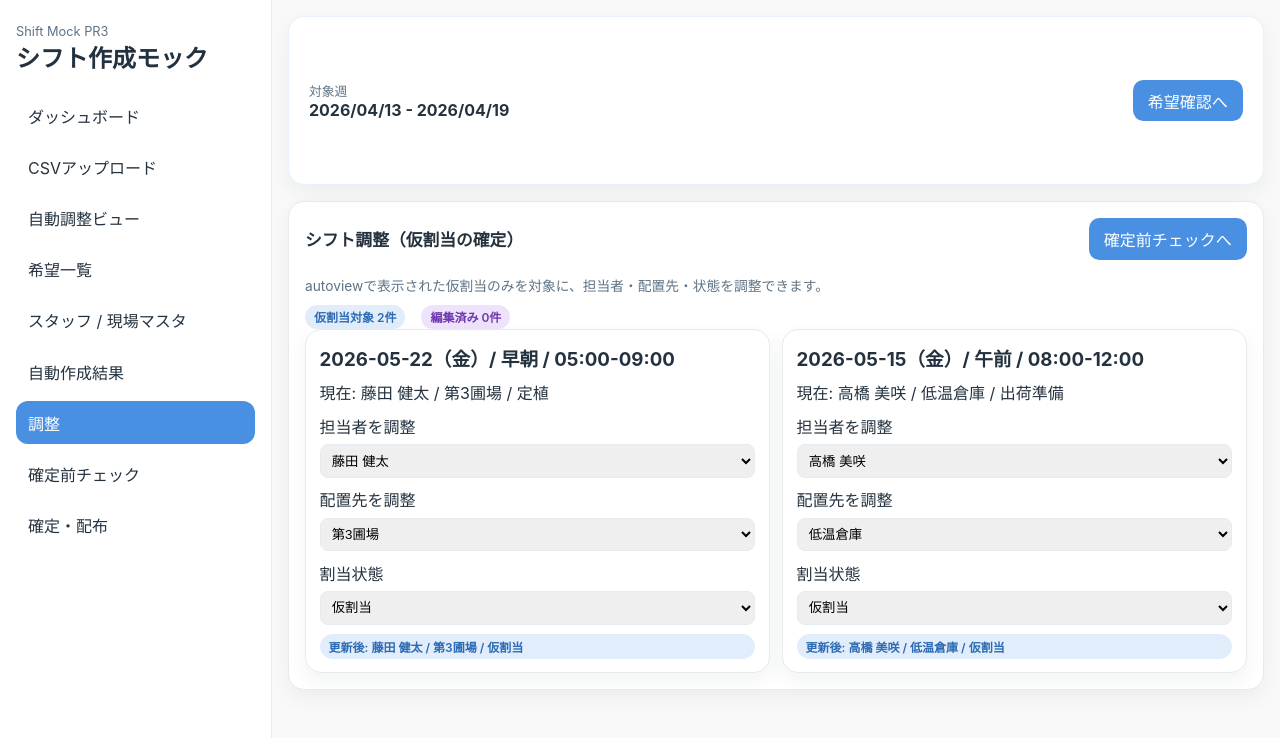
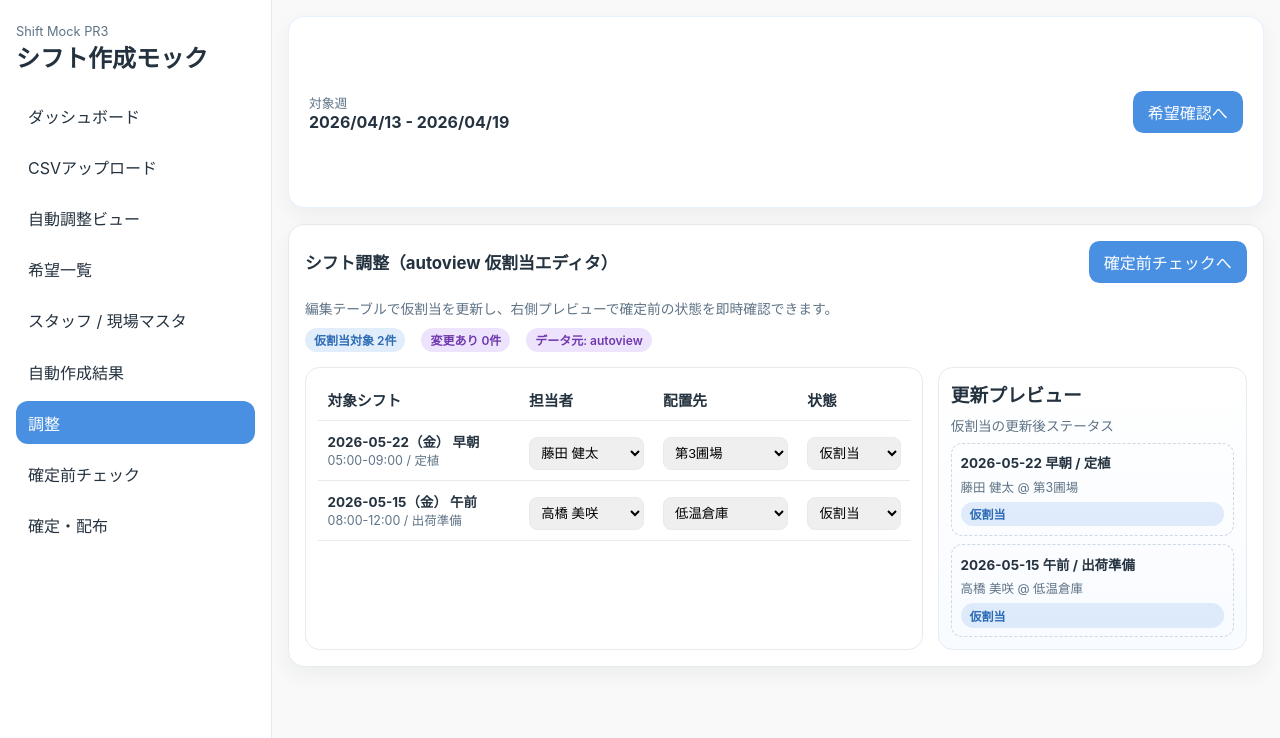
Before and after one commit to ANOSkdy/shift_manager, a Next.js app: page /adjustment in a window 1280 px wide. Shown: the top 738 px of the page. Built offline with nearby package versions, Linux system fonts and the light colour scheme.

Commit message:
Redesign adjustment UI with editor and live preview panes

```diff
--- a/app/(mock)/adjustment/page.tsx
+++ b/app/(mock)/adjustment/page.tsx
@@ -9,6 +9,12 @@ type ProvisionalEdit = {
   employeeName: string;
   assignedSite: string;
   allocationStatus: AllocationStatus;
+};
+
+const statusToneMap: Record<AllocationStatus, 'success' | 'primary' | 'warning'> = {
+  希望: 'success',
+  仮割当: 'primary',
+  要調整: 'warning'
 };
 
 export default function AdjustmentPage() {
@@ -36,36 +42,50 @@ export default function AdjustmentPage() {
   return (
     <div className="page-stack">
       <SectionCard
-        title="シフト調整（仮割当の確定）"
+        title="シフト調整（autoview 仮割当エディタ）"
         action={
           <Link href="/pre-final" className="primary-button">
             確定前チェックへ
           </Link>
         }
       >
-        <p className="helper-text">autoviewで表示された仮割当のみを対象に、担当者・配置先・状態を調整できます。</p>
+        <p className="helper-text">編集テーブルで仮割当を更新し、右側プレビューで確定前の状態を即時確認できます。</p>
+
         <div className="status-row">
           <StatusTag tone="primary">仮割当対象 {provisionalRows.length}件</StatusTag>
-          <StatusTag tone={changedCount > 0 ? 'warning' : 'insight'}>編集済み {changedCount}件</StatusTag>
+          <StatusTag tone={changedCount > 0 ? 'warning' : 'insight'}>変更あり {changedCount}件</StatusTag>
+          <StatusTag tone="insight">データ元: autoview</StatusTag>
         </div>
 
-        <div className="adjust-grid">
+        <div className="adjustment-layout">
+          <div className="adjustment-layout__editor">
+            <div className="table-wrap">
+              <table>
+                <thead>
+                  <tr>
+                    <th>対象シフト</th>
+                    <th>担当者</th>
+                    <th>配置先</th>
+                    <th>状態</th>
+                  </tr>
+                </thead>
+                <tbody>
                   {provisionalRows.map((row) => {
                     const edit = edits[row.id];
                     const replacementCandidates = [row.employeeName, ...(provisionalReplacementCandidates[row.id] ?? [])];
                     const siteCandidates = [row.assignedSite, ...(provisionalSiteCandidates[row.id] ?? [])];
 
                     return (
-              <article key={row.id} className="adjust-card">
-                <h3>
-                  {row.workDate}（{row.weekday}）/ {row.shiftType} / {row.startTime}-{row.endTime}
-                </h3>
-                <p>
-                  現在: {row.employeeName} / {row.assignedSite} / {row.taskType}
+                      <tr key={row.id}>
+                        <td>
+                          <p className="adjustment-target__main">
+                            {row.workDate}（{row.weekday}） {row.shiftType}
                           </p>
-
-                <label>
-                  担当者を調整
+                          <p className="adjustment-target__sub">
+                            {row.startTime}-{row.endTime} / {row.taskType}
+                          </p>
+                        </td>
+                        <td>
                           <select
                             value={edit.employeeName}
                             onChange={(event) =>
@@ -81,10 +101,8 @@ export default function AdjustmentPage() {
                               </option>
                             ))}
                           </select>
-                </label>
-
-                <label>
-                  配置先を調整
+                        </td>
+                        <td>
                           <select
                             value={edit.assignedSite}
                             onChange={(event) =>
@@ -100,10 +118,8 @@ export default function AdjustmentPage() {
                               </option>
                             ))}
                           </select>
-                </label>
-
-                <label>
-                  割当状態
+                        </td>
+                        <td>
                           <select
                             value={edit.allocationStatus}
                             onChange={(event) =>
@@ -117,14 +133,33 @@ export default function AdjustmentPage() {
                             <option value="希望">希望</option>
                             <option value="要調整">要調整</option>
                           </select>
-                </label>
+                        </td>
+                      </tr>
+                    );
+                  })}
+                </tbody>
+              </table>
+            </div>
+          </div>
 
-                <StatusTag tone={edit.allocationStatus === '希望' ? 'success' : edit.allocationStatus === '仮割当' ? 'primary' : 'warning'}>
-                  更新後: {edit.employeeName} / {edit.assignedSite} / {edit.allocationStatus}
-                </StatusTag>
+          <aside className="adjustment-layout__preview" aria-label="更新プレビュー">
+            <h3>更新プレビュー</h3>
+            <p className="muted">仮割当の更新後ステータス</p>
+            <div className="adjustment-preview-list">
+              {provisionalRows.map((row) => {
+                const edit = edits[row.id];
+                return (
+                  <article key={row.id} className="adjustment-preview-item">
+                    <p className="adjustment-target__main">
+                      {row.workDate} {row.shiftType} / {row.taskType}
+                    </p>
+                    <p className="adjustment-target__sub">{edit.employeeName} @ {edit.assignedSite}</p>
+                    <StatusTag tone={statusToneMap[edit.allocationStatus]}>{edit.allocationStatus}</StatusTag>
                   </article>
                 );
               })}
+            </div>
+          </aside>
         </div>
       </SectionCard>
     </div>
--- a/app/globals.css
+++ b/app/globals.css
@@ -628,3 +628,54 @@ select {
   font-weight: 700;
   margin-top: 0.2rem;
 }
+
+.adjustment-layout {
+  margin-top: 0.9rem;
+  display: grid;
+  grid-template-columns: minmax(0, 2fr) minmax(260px, 1fr);
+  gap: 0.9rem;
+}
+
+.adjustment-layout__editor,
+.adjustment-layout__preview {
+  border: 1px solid var(--border);
+  border-radius: 0.9rem;
+  background: #fff;
+  padding: 0.75rem;
+}
+
+.adjustment-layout__preview {
+  display: grid;
+  align-content: start;
+  gap: 0.5rem;
+  background: linear-gradient(180deg, #fff, #f8fbff);
+}
+
+.adjustment-preview-list {
+  display: grid;
+  gap: 0.5rem;
+}
+
+.adjustment-preview-item {
+  border: 1px dashed #cdd9e4;
+  border-radius: 0.7rem;
+  padding: 0.55rem;
+  display: grid;
+  gap: 0.35rem;
+}
+
+.adjustment-target__main {
+  font-size: 0.84rem;
+  font-weight: 700;
+}
+
+.adjustment-target__sub {
+  font-size: 0.78rem;
+  color: #5e7386;
+}
+
+@media (max-width: 1080px) {
+  .adjustment-layout {
+    grid-template-columns: 1fr;
+  }
+}
```
Lines whose indentation alone changed are shown as unchanged.
